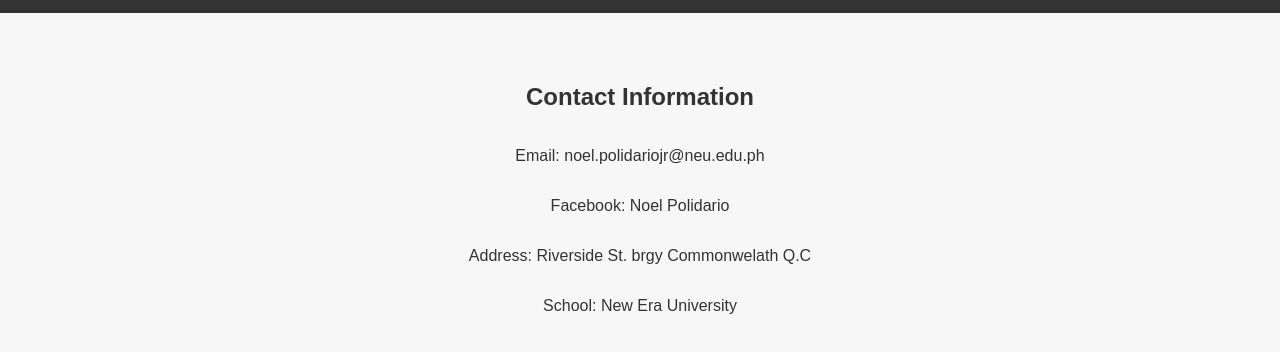
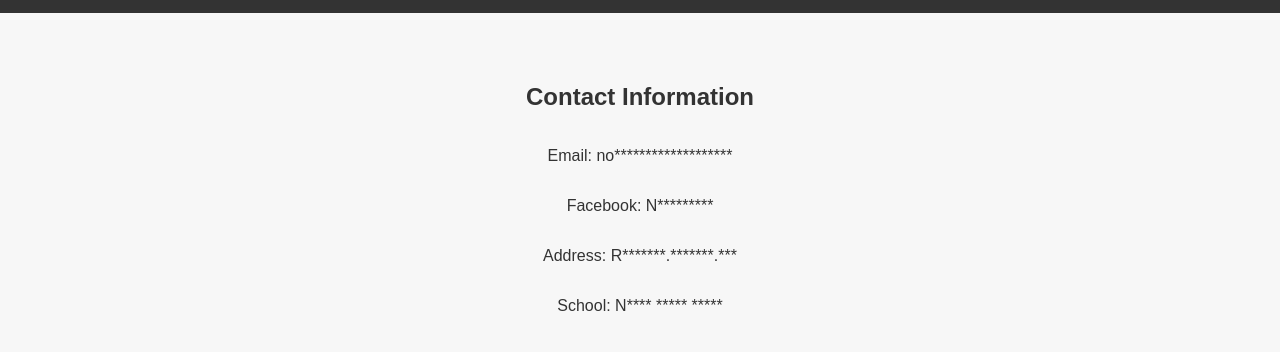
Before and after one commit to Noelskiee12/IAS-Portfolio, a plain HTML site: page contact.html in a window 1280 px wide. Shown: the part 38-390 px from the top of the page. Drawn offline with Linux system fonts and the light colour scheme.

Commit message:
Remove info in Contact.html

```diff
--- a/contact.html
+++ b/contact.html
@@ -17,10 +17,10 @@
 
 <div class="center-section">
     <h2>Contact Information</h2>
-    <p>Email: noel.polidariojr@neu.edu.ph</p>
-    <p>Facebook: Noel Polidario</p>
-    <p>Address: Riverside St. brgy Commonwelath Q.C</p>
-    <p>School: New Era University</p>
+    <p>Email: no*******************</p>
+    <p>Facebook: N*********</p>
+    <p>Address: R*******.*******.***</p>
+    <p>School: N**** ***** *****</p>
 </div>
 
 </body>
```
